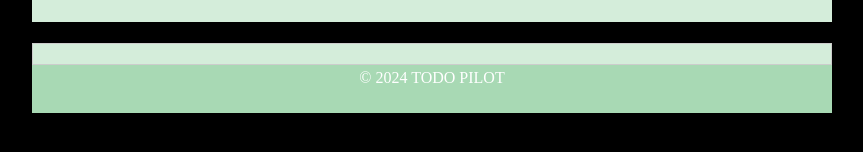
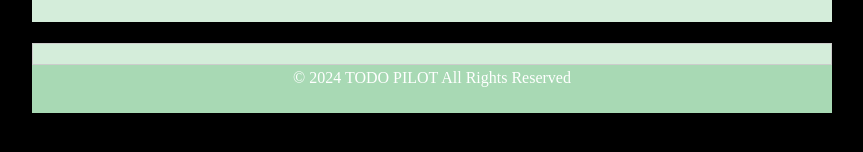
Before and after one commit to dondadharmik/TODO-PILOT, a React (Create React App) app: page / in a window 1280 px wide. Shown: the part 572-724 px from the top of the page, without its empty margins (208-1071 px from the left). Built offline with nearby package versions, Linux system fonts and the light colour scheme.

Commit message:
Update TodoMain.js

```diff
--- a/src/component/TodoMain.js
+++ b/src/component/TodoMain.js
@@ -164,7 +164,7 @@ const TodoMain = () => {
           })}
 
         </div>
-        <div className={classes.footer}> <p>&copy; 2024 TODO PILOT</p></div>
+        <div className={classes.footer}> <p>&copy; 2024 TODO PILOT All Rights Reserved</p></div>
 
       </div>
       <BackToTopButton/>
```
